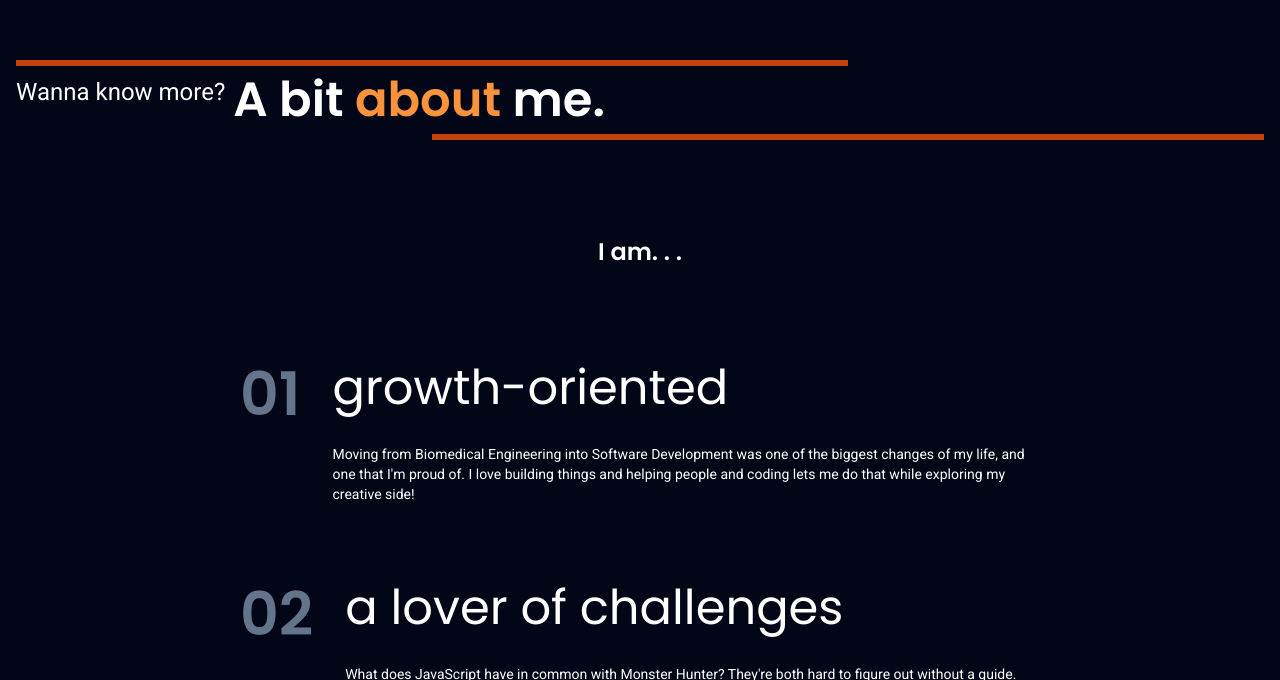
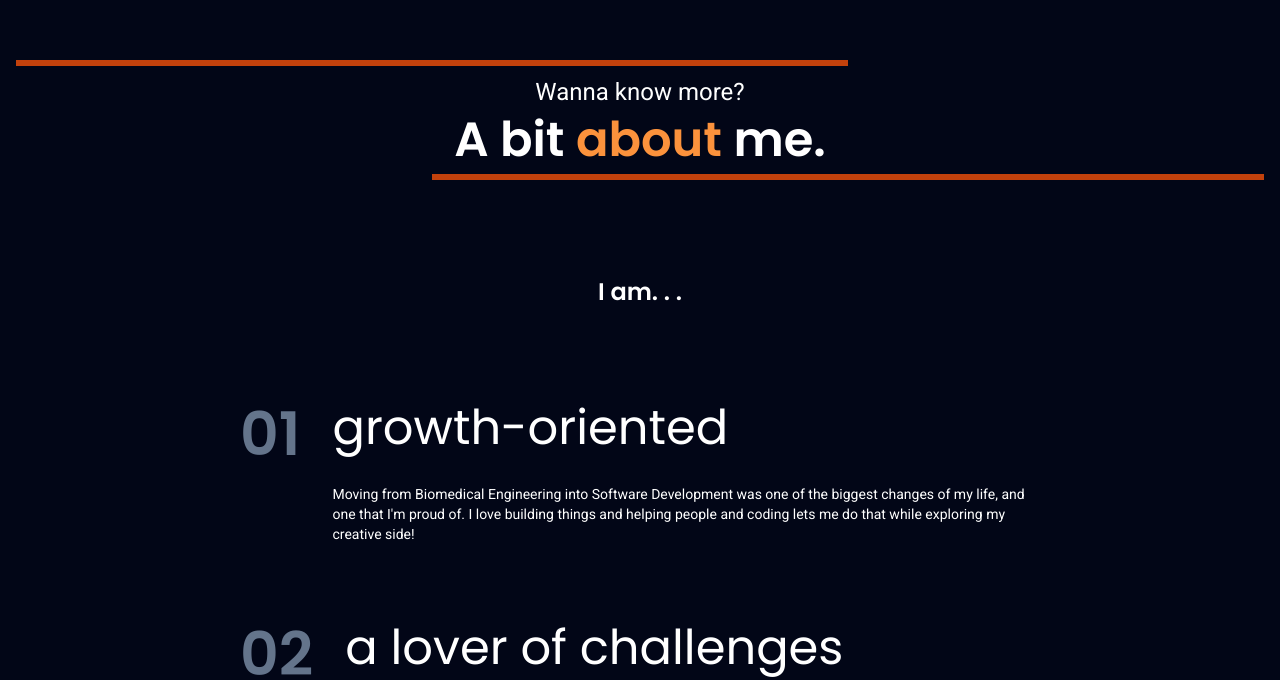
Before and after one commit to LavenderLemonade/just-me, a SvelteKit app in the folder my-portfolio/: page / in a window 1280 px wide. Shown: the part 1299-1979 px from the top of the page. Built offline with nearby package versions, Linux system fonts and the light colour scheme.

Commit message:
fixed a couple typos

```diff
--- a/my-portfolio/src/components/Main.svelte
+++ b/my-portfolio/src/components/Main.svelte
@@ -134,7 +134,7 @@
         class="py-20 pt-10 lg:pt-16 lg:py-32 flex flex-col gap-16 sm:gap-20 md:gap-24 relative"
     >
         <div
-            class="flex flec-cop gap-2 text-center relative before:absolute before:top-0
+            class="flex flex-col gap-2 text-center relative before:absolute before:top-0
         before:left-0 before:w-2/3 before:h-1.5 before:bg-orange-700 after:absolute
         after:bottom-0 after:right-0 after:w-2/3 after:h-1.5 after:bg-orange-700 py-4"
         >
```
